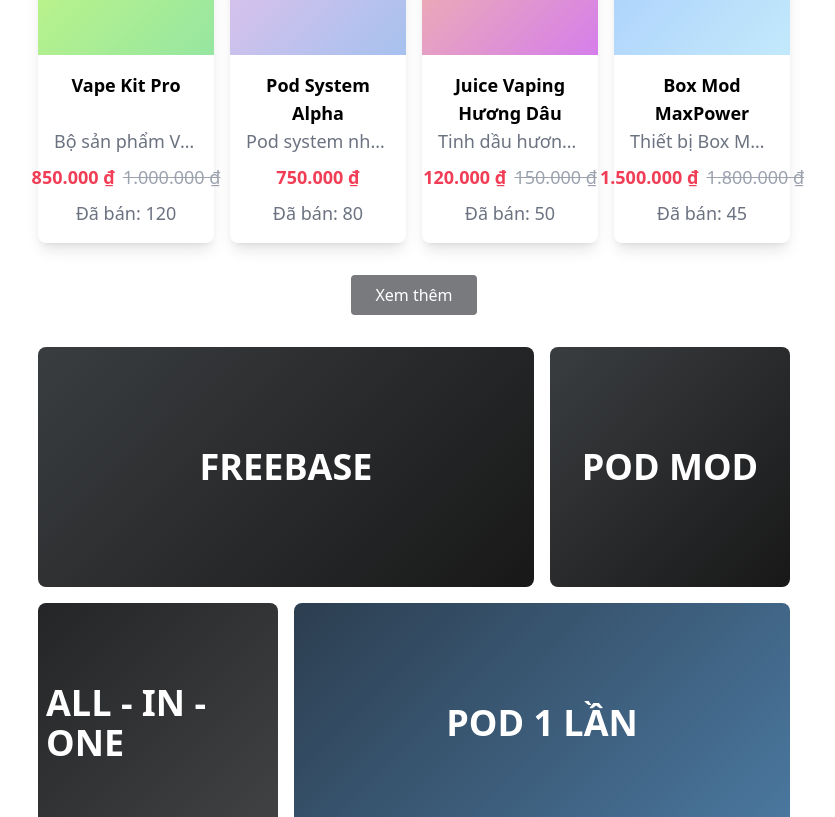
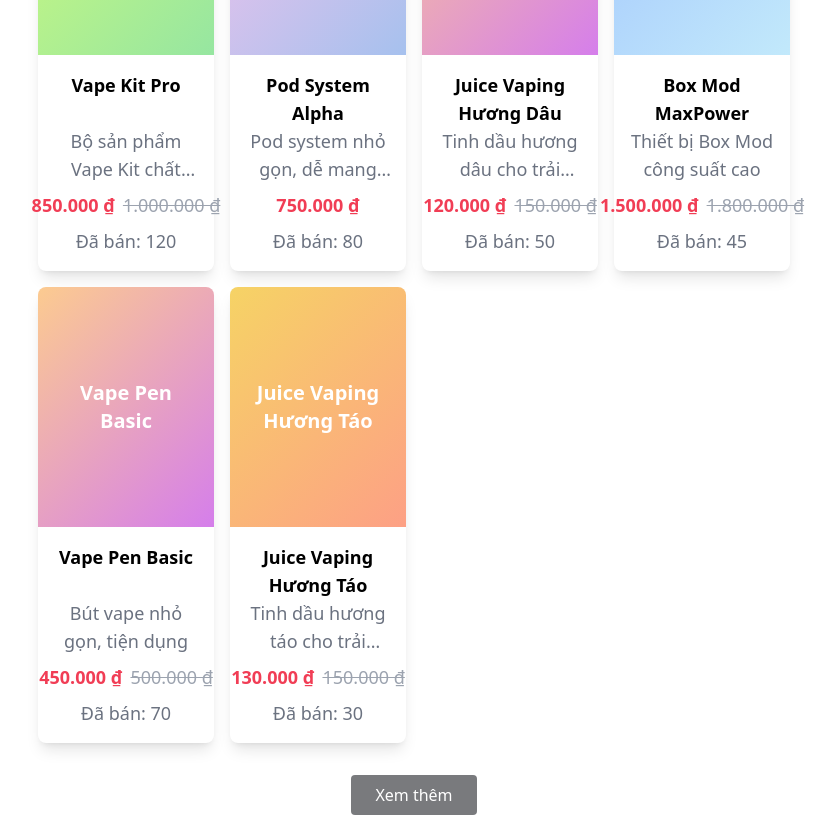
Before and after one commit to TruongKhanh23/thoidaivape, a Vue app: page / in a window 1280 px wide. Shown: the part 1120-1937 px from the top of the page, without its empty margins (226-1061 px from the left). Built offline with nearby package versions, Linux system fonts and the light colour scheme; the HTML template or start-up script is replaced by a standard one.

Commit message:
TDV-022: Update ProductList.vue

```diff
--- a/src/components/Products/ProductCard.vue
+++ b/src/components/Products/ProductCard.vue
@@ -17,8 +17,8 @@
         {{ product.name }}
       </h3>
 
-      <div class="text-xs md:text-lg">
-        <p class="text-gray-500 mb-0 sm:mb-2 truncate min-h-[1.5rem]">
+      <div class="text-[0.55rem] md:text-lg">
+        <p class="text-gray-500 mb-2 line-clamp-2 min-h-[1.5rem]">
           {{ product.description }}
         </p>
 
--- a/src/components/Products/ProductList.vue
+++ b/src/components/Products/ProductList.vue
@@ -1,7 +1,7 @@
 <template>
   <div class="py-4">
     <p class="text-center font-bold uppercase mb-8 text-2xl">{{ title }}</p>
-    <div class="grid gap-4 grid-cols-2 sm:grid-cols-4">
+    <div class="grid gap-4 grid-cols-3 sm:grid-cols-4">
       <ProductCard
         v-for="product in products"
         :key="product.id"
@@ -120,7 +120,7 @@ export default {
       },
     ])
 
-    products.value = isMobile ? products.value.slice(0, 4) : products.value
+    products.value = isMobile ? products.value.slice(0, 6) : products.value
 
     const getRandomGradient = () => {
       return gradients[Math.floor(Math.random() * gradients.length)]
```
